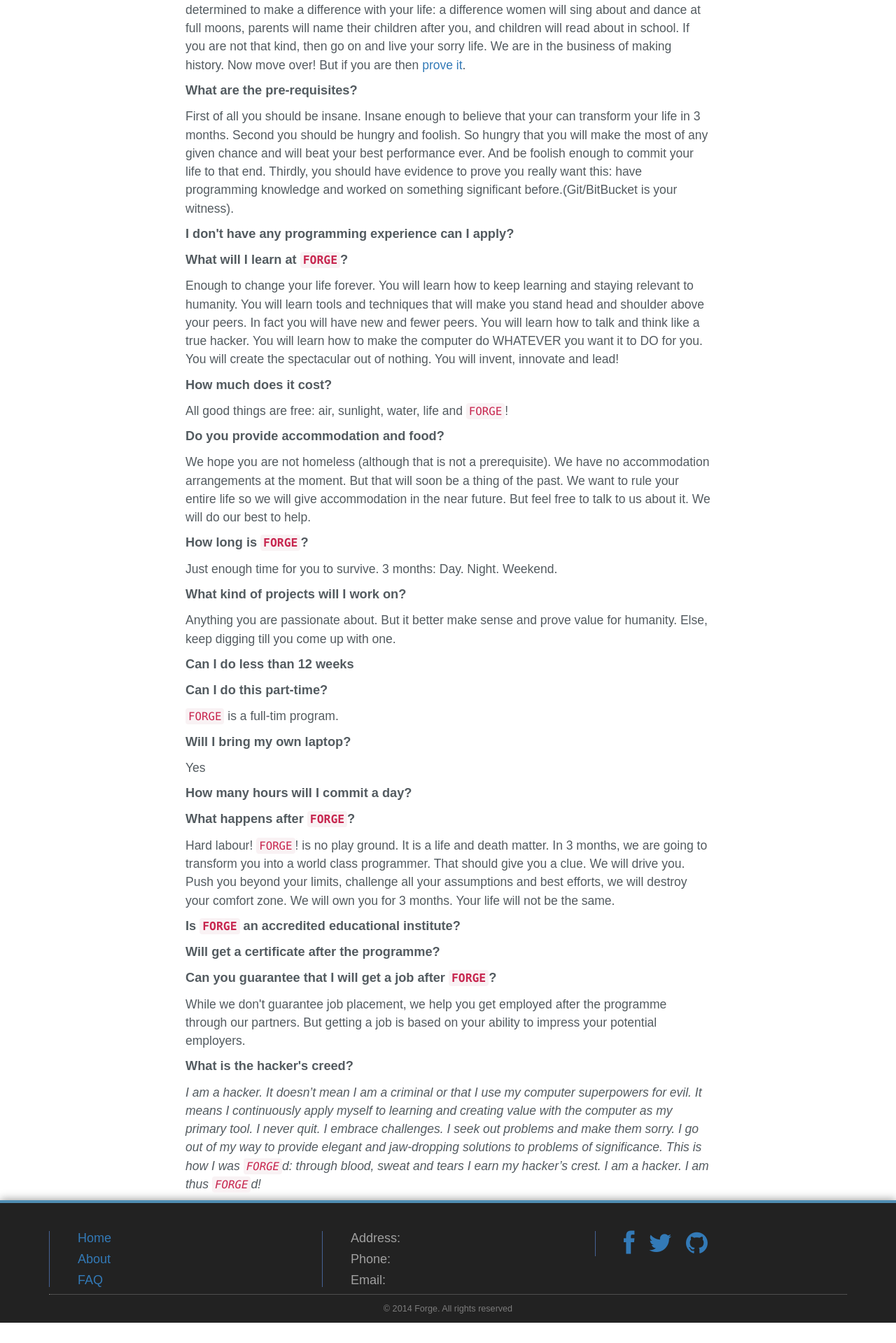
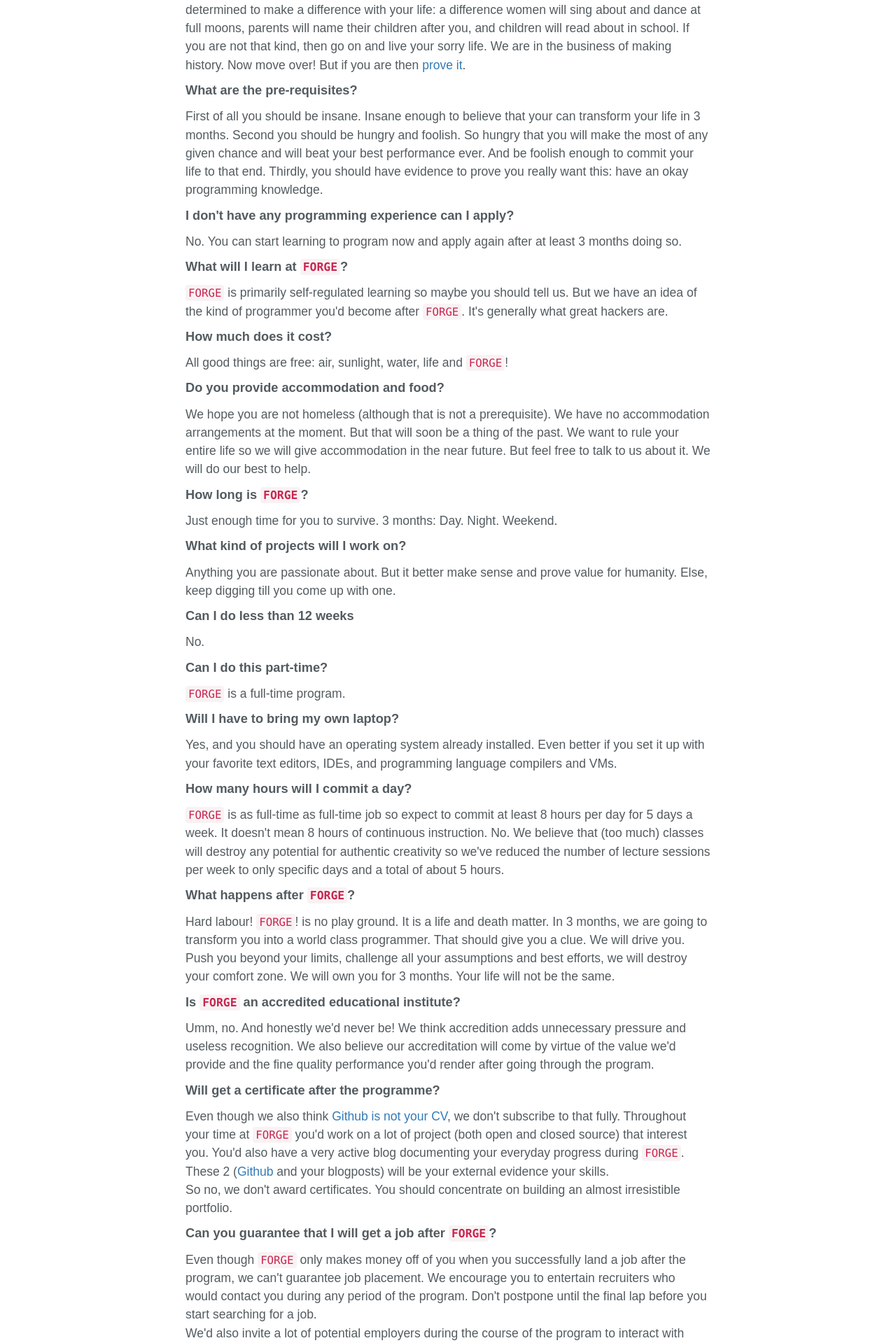
Before and after one commit to devcongress/forge.devcongress.com, a Flask app: page /faq in a window 1280 px wide. Shown: the part 584-2503 px from the top of the page at 70% size. Before the commit the page ends 2474 px from the top, so only its background shows below. Run offline with Flask 2, Linux system fonts and the light colour scheme; some libraries are stand-ins or nearby versions.

Commit message:
Answered some of the FAQs. Reworded a few others.

```diff
--- a/templates/faq.html
+++ b/templates/faq.html
@@ -22,29 +22,24 @@
 				</p>
 				<h5>What are the pre-requisites?</h5>
 				<p>
-					First of all you should be insane. Insane enough to believe that your can transform your life in 3 months. Second you should be hungry and foolish. So hungry that you will make the most of any given chance and will beat your best performance ever. And be foolish enough to commit your life to that end. Thirdly, you should have evidence to prove you really want this: have programming knowledge and worked on something significant before.(Git/BitBucket is your witness).
+					First of all you should be insane. Insane enough to believe that your can transform your life in 3 months. Second you should be hungry and foolish. So hungry that you will make the most of any given chance and will beat your best performance ever. And be foolish enough to commit your life to that end. Thirdly, you should have evidence to prove you really want this: have an okay programming knowledge.
 
 				</p>
 				<h5>I don't have any programming experience can I apply?</h5>
-				<p>
+				<p>No. You can start learning to program now and apply again after at least 3 months doing so.</p>
 
-				</p>
 				<h5>What will I learn at <code>FORGE</code>?</h5>
 				<p>
-					Enough to change your life forever. You will learn how to keep learning and staying relevant to humanity. You will learn tools and techniques that will make you stand head and shoulder above your peers. In fact you will have new and fewer peers.
+					<code>FORGE</code> is primarily self-regulated learning so maybe you should tell us. But we have an idea of the kind of programmer you'd become after <code>FORGE</code>. It's generally what great hackers are.
+				</p>
 
-					You will learn how to talk and think like a true hacker. You will learn how to make the computer do WHATEVER you want it to DO for you. You will create the spectacular out of nothing. You will invent, innovate and lead!
-
-				</p>
 				<h5>How much does it cost?</h5>
 				<p>
 					All good things are free: air, sunlight, water, life and <code>FORGE</code>!
-
 				</p>
 				<h5>Do you provide accommodation and food?</h5>
 				<p>
 					We hope you are not homeless (although that is not a prerequisite). We have no accommodation arrangements at the moment. But that will soon be a thing of the past. We want to rule your entire life so we will give accommodation in the near future. But feel free to talk to us about it. We will do our best to help.
-
 				</p>
 				<h5>How long is <code>FORGE</code>?</h5>
 				<p>
@@ -54,21 +49,21 @@
 				<p>
 					Anything you are passionate about. But it better make sense and prove value for humanity. Else, keep digging till you come up with one.
 				</p>
+
 				<h5>Can I do less than 12 weeks</h5>
-				<p>
+				<p>No.</p>
 
-				</p>
 				<h5>Can I do this part-time?</h5>
 				<p>
-					<code>FORGE</code> is a full-tim program.
+					<code>FORGE</code> is a full-time program.
 				</p>
-				<h5>Will I bring my own laptop?</h5>
+				<h5>Will I have to bring my own laptop?</h5>
 				<p>
-					Yes
+					Yes, and you should have an operating system already installed. Even better if you set it up with your favorite text editors, IDEs, and programming language compilers and VMs.
 				</p>
 				<h5>How many hours will I commit a day?</h5>
 				<p>
-
+					<code>FORGE</code> is as full-time as full-time job so expect to commit at least 8 hours per day for 5 days a week. It doesn't mean 8 hours of continuous instruction. No. We believe that (too much) classes will destroy any potential for authentic creativity so we've reduced the number of lecture sessions per week to only specific days and a total of about 5 hours.
 				</p>
 				<h5>What happens after <code>FORGE</code>?</h5>
 				<p>
@@ -76,19 +71,21 @@
 
 				</p>
 				<h5>Is <code>FORGE</code> an accredited educational institute?</h5>
-				<p>
+				<p>Umm, no. And honestly we'd never be! We think accredition adds unnecessary pressure and useless recognition. We also believe our accreditation will come by virtue of the value we'd provide and the fine quality performance you'd render after going through the program.
+				</p>
 
-				</p>
 				<h5>Will get a certificate after the programme?</h5>
 				<p>
+					Even though we also think <a href="https://blog.jcoglan.com/2013/11/15/why-github-is-not-your-cv/">Github is not your CV</a>, we
+					don't subscribe to that fully. Throughout your time at <code>FORGE</code> you'd work on a lot of project (both open and closed source) that interest you. You'd also have a very active blog documenting your everyday progress during <code>FORGE</code>.
+					These 2 (<a href="https://github.com">Github</a> and your blogposts) will be your external evidence your skills.<br> So no, we don't award certificates. You should concentrate on building an almost irresistible portfolio.
+				</p>
 
-				</p>
 				<h5>Can you guarantee that I will get a job after <code>FORGE</code>?</h5>
 				<p>
-					While we don't guarantee job placement, we help you get employed after the programme through our
-					partners. But getting a job is based on your ability
-					to impress your potential employers.
+					Even though <code>FORGE</code> only makes money off of you when you successfully land a job after the program, we can't guarantee job placement. We encourage you to entertain recruiters who would contact you during any period of the program. Don't postpone until the final lap before you start searching for a job.<br> We'd also invite a lot of potential employers during the course of the program to interact with you, passively assess you. Be assured though that we'd work our butts off, together with you, to get you a well paying job. Because that's the only way we make money.
 				</p>
+
 				<h5>What is the hacker's creed?</h5>
 				<p style="font-style: italic;">
 					I am a hacker. It doesn’t mean I am a criminal or that I use my computer superpowers for evil.
```
